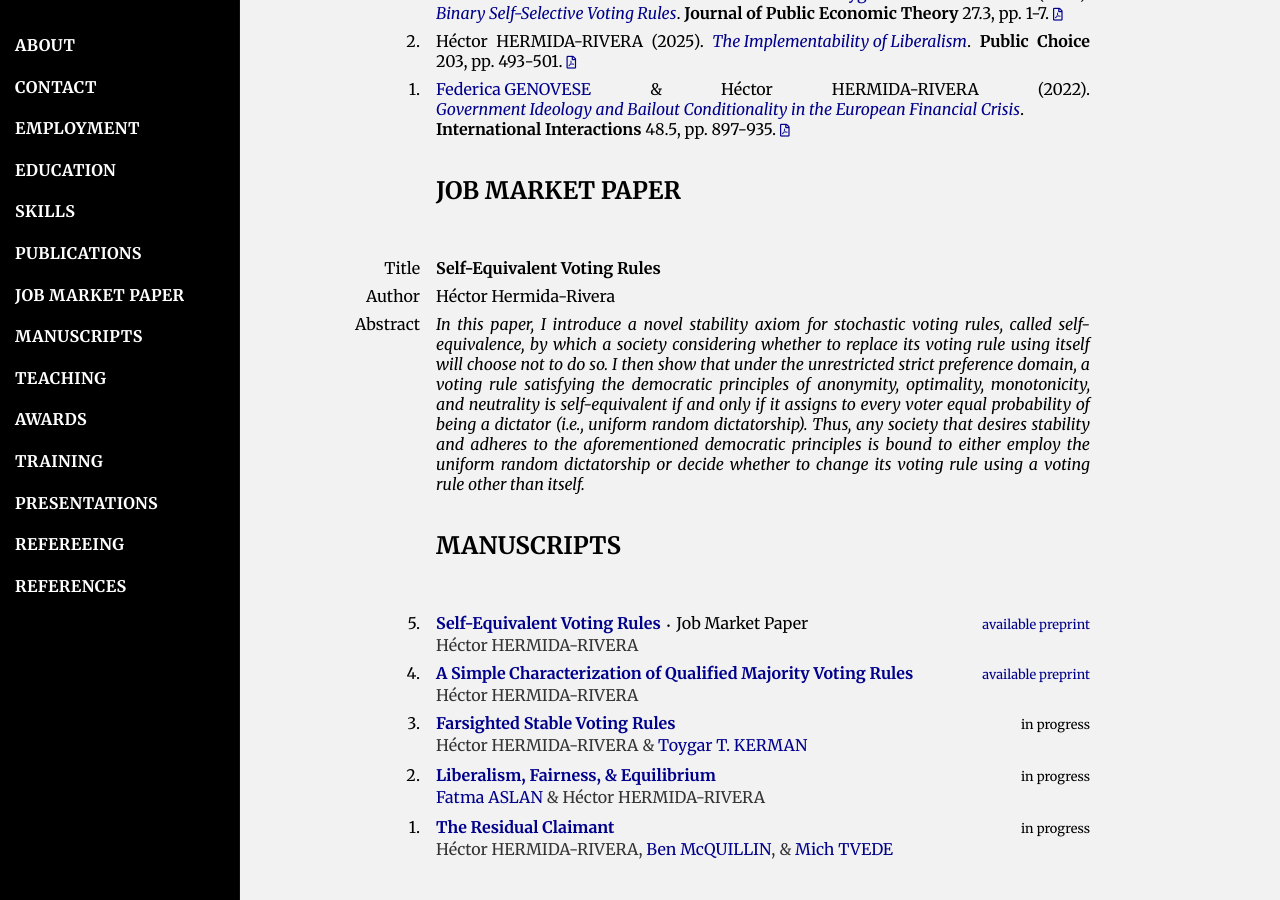
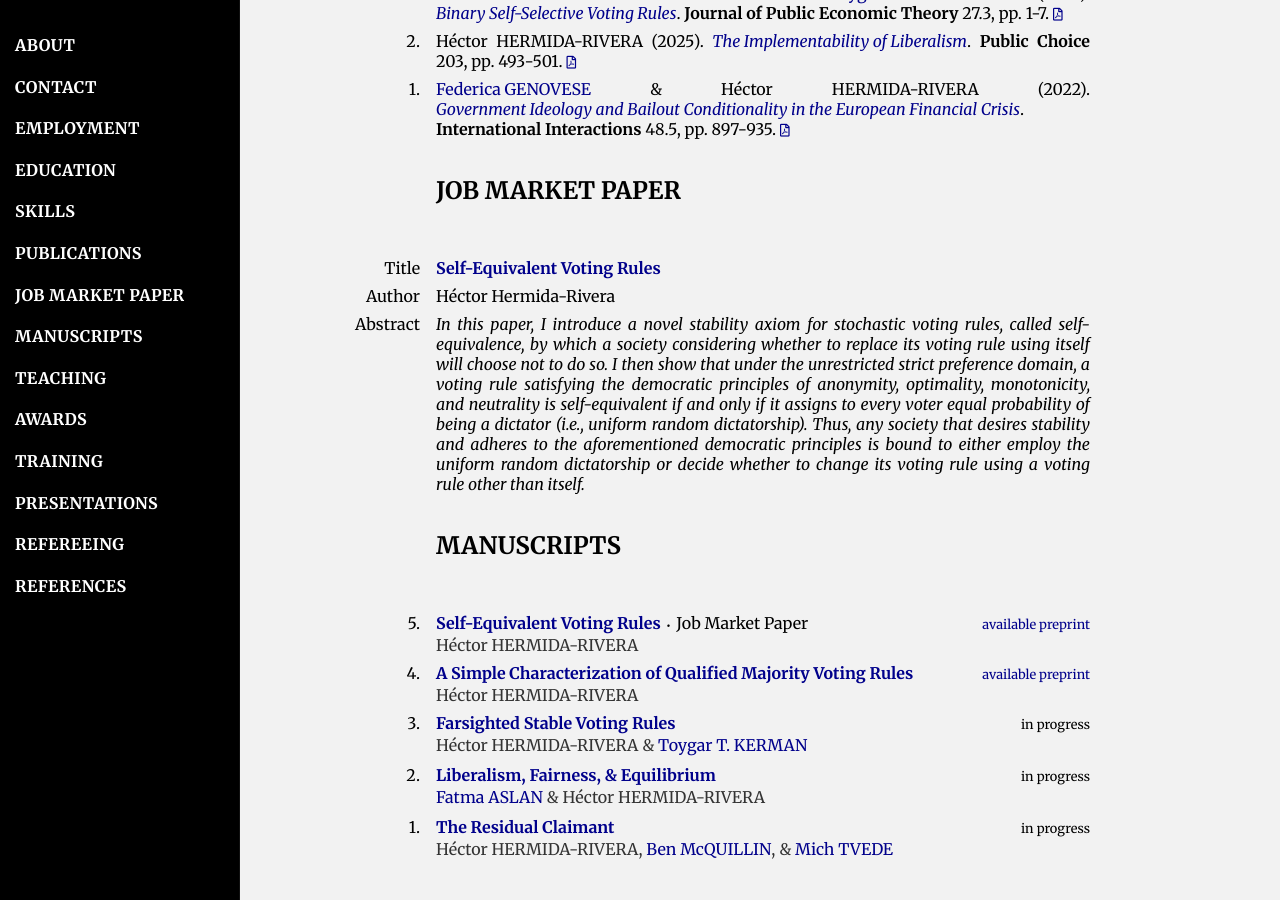
Before and after one commit to HectorHermidaRivera/hectorhermidarivera.github.io, a Jekyll site: the page built from index.md, in a window 1280 px wide and 900 px high, scrolled down 1431 px. Built offline with Jekyll 4.4.1, drawn with Linux system fonts in a browser that asks for light colours; a style sheet for code colours, icons or effects is not loaded.

Commit message:
Update index.md

```diff
--- a/index.md
+++ b/index.md
@@ -157,7 +157,7 @@ title: Home
 <a id="jobmarketpaper"></a>
 <div class="two-column">
   <div class="label">Title</div>
-  <div class="value"><b>Self-Equivalent Voting Rules</b></div>
+  <div class="value"><b><a href="https://drive.google.com/file/d/13vZ7mZ95rlw0s_VvOVO176N9I3Qy2Mhe/view"> Self-Equivalent Voting Rules</a></b></div>
 
   <div class="label">Author</div>
   <div class="value">Héctor Hermida-Rivera</div>
```
